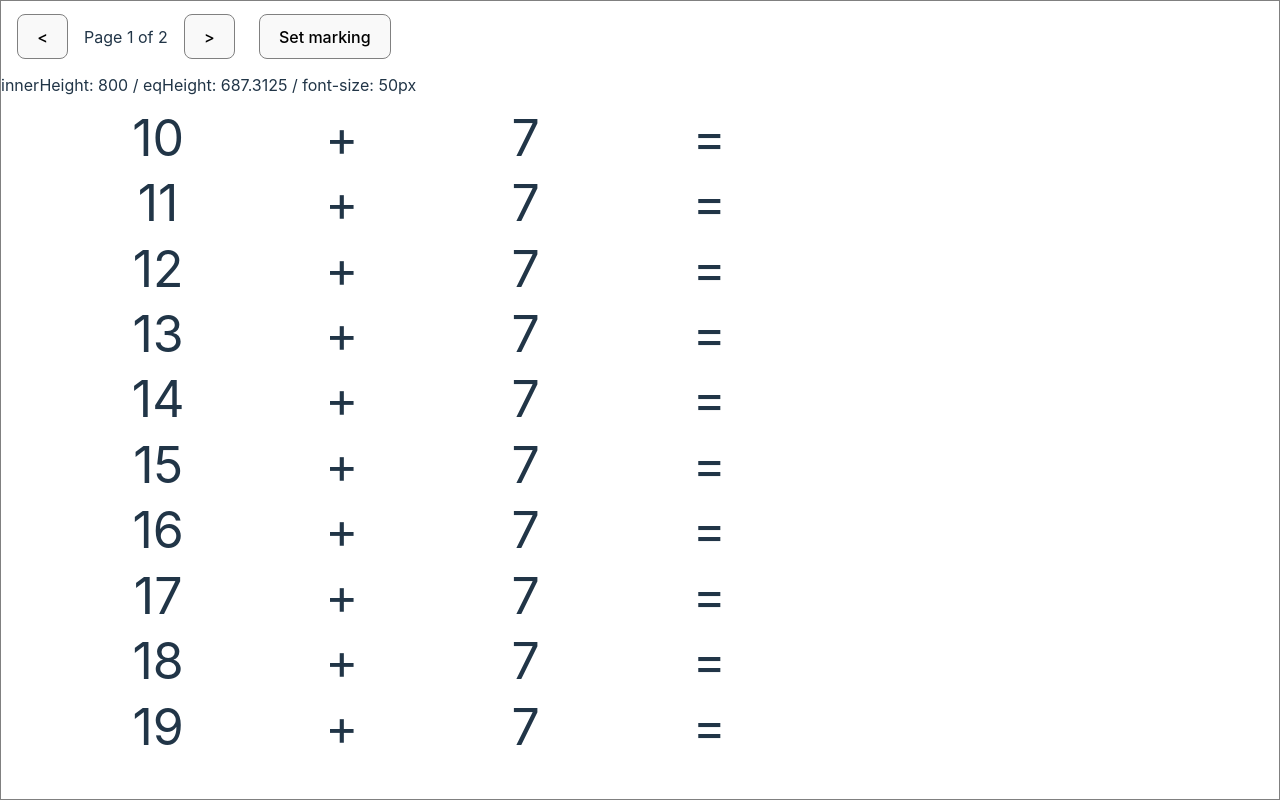
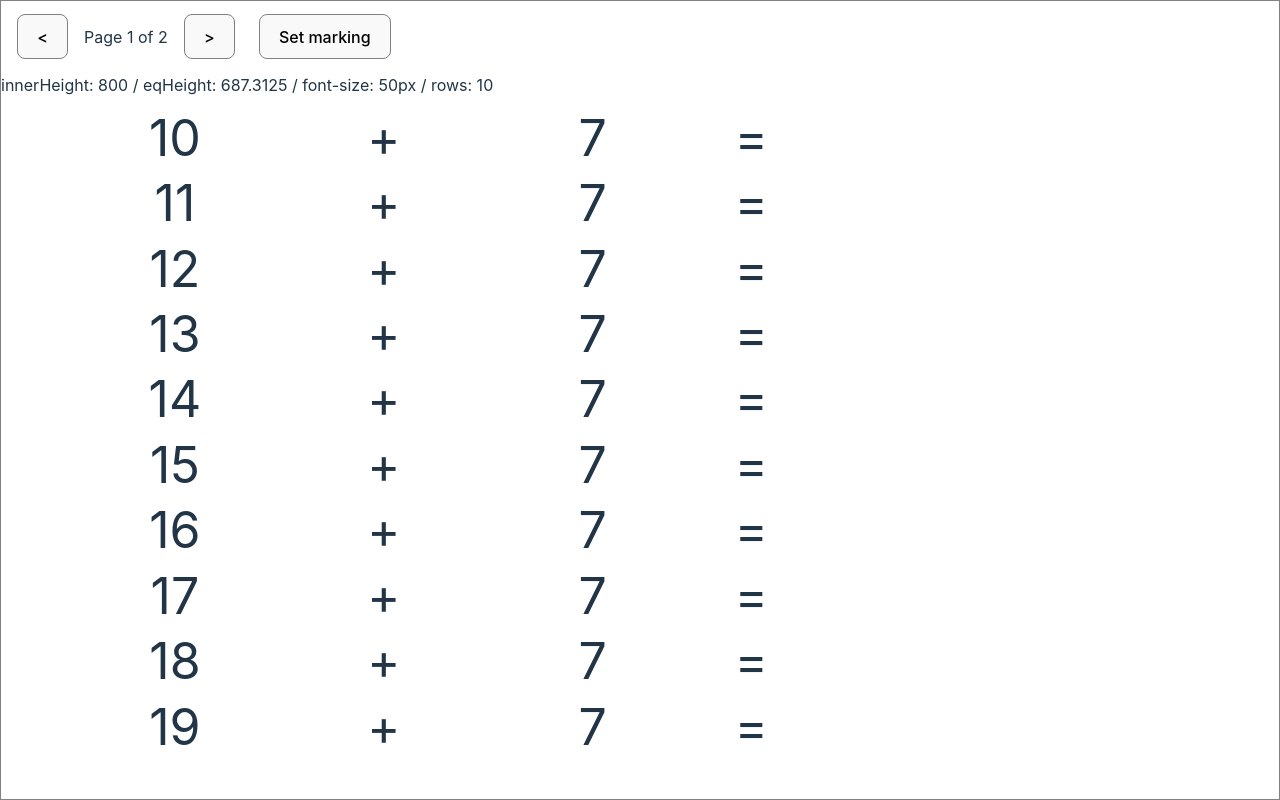
Before and after one commit to growlycode/mathsie-app, a React (Vite) app: page / in a window 1280 px wide. Built offline with nearby package versions, Linux system fonts and the light colour scheme.

Commit message:
Different number of equations

```diff
--- a/src/App.scss
+++ b/src/App.scss
@@ -114,7 +114,7 @@ h6 {
 
       &--inner {
         display: grid;
-        grid-template-columns: 1fr 0.5fr 1fr 0.5fr;
+        grid-template-columns: 1fr 0.5fr 1fr auto;
         text-align: center;
         grid-gap: 0.5rem;
         height: 100%;
@@ -138,7 +138,7 @@ h6 {
 
 
       &.marking {
-        grid-template-columns: auto 1fr 0.5fr 1fr 0.5fr;
+        grid-template-columns: auto 1fr 0.5fr 1fr auto;
         padding-left: 2vh;
 
         .is-error {
@@ -162,7 +162,7 @@ h6 {
 
     .mathsie-canvas {
       flex-basis: 40%;
-      //border: 1px solid red;
+      margin-left: -10px;
     }
 
   }
--- a/src/App.tsx
+++ b/src/App.tsx
@@ -32,7 +32,15 @@ const uWorkbook: UserWorkbook = {
   workbook: {
     title: 'Adding 7',
     worksheets: [
-      { operations }, { operations }
+      { operations }, { operations: [...operations,
+        { operandLeft: 16, operandRight: 7, operator: plus },
+        { operandLeft: 17, operandRight: 7, operator: plus },
+        { operandLeft: 18, operandRight: 7, operator: plus },
+        { operandLeft: 19, operandRight: 7, operator: plus },
+        { operandLeft: 16, operandRight: 7, operator: plus },
+        { operandLeft: 17, operandRight: 7, operator: plus },
+        { operandLeft: 18, operandRight: 7, operator: plus },
+        { operandLeft: 19, operandRight: 7, operator: plus }] }
     ]
   },
   worksheets: [
@@ -43,7 +51,16 @@ const uWorkbook: UserWorkbook = {
     },
     {
       id: '12345_2',
-      worksheet: { operations },
+      worksheet: { operations: [...operations,
+        { operandLeft: 16, operandRight: 7, operator: plus },
+        { operandLeft: 17, operandRight: 7, operator: plus },
+        { operandLeft: 18, operandRight: 7, operator: plus },
+        { operandLeft: 19, operandRight: 7, operator: plus },
+        { operandLeft: 16, operandRight: 7, operator: plus },
+        { operandLeft: 17, operandRight: 7, operator: plus },
+        { operandLeft: 18, operandRight: 7, operator: plus },
+        { operandLeft: 19, operandRight: 7, operator: plus }]
+      },
       canvasBytes: undefined
     }
   ]
@@ -115,11 +132,11 @@ function WorksheetPage({ uworksheet, isMarking, onSave }: {
     const height = eqHeight / rows;
     const requiredHeight = `${Math.min(50, height - rem)}px`;
 
-    setDebug(`innerHeight: ${window.innerHeight} / eqHeight: ${eqHeight} / font-size: ${requiredHeight}`);
+    setDebug(`innerHeight: ${window.innerHeight} / eqHeight: ${eqHeight} / font-size: ${requiredHeight} / rows: ${rows}`);
     div.style.fontSize = requiredHeight;
     div.style.lineHeight = requiredHeight;
 
-  }, [])
+  }, [uworksheet])
 
   return <div className='mathsie-worksheet'>
     <div style={{ position: 'absolute' }}>{debug}</div>
```
